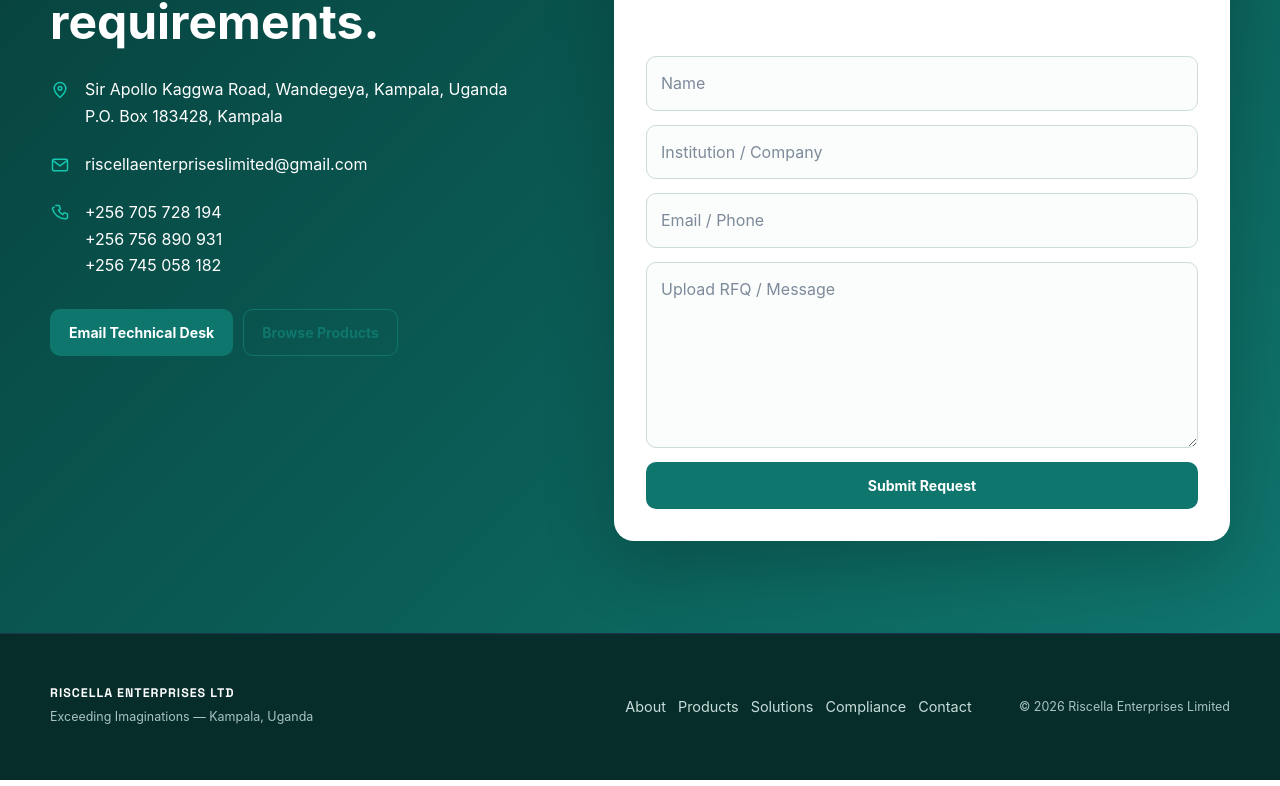
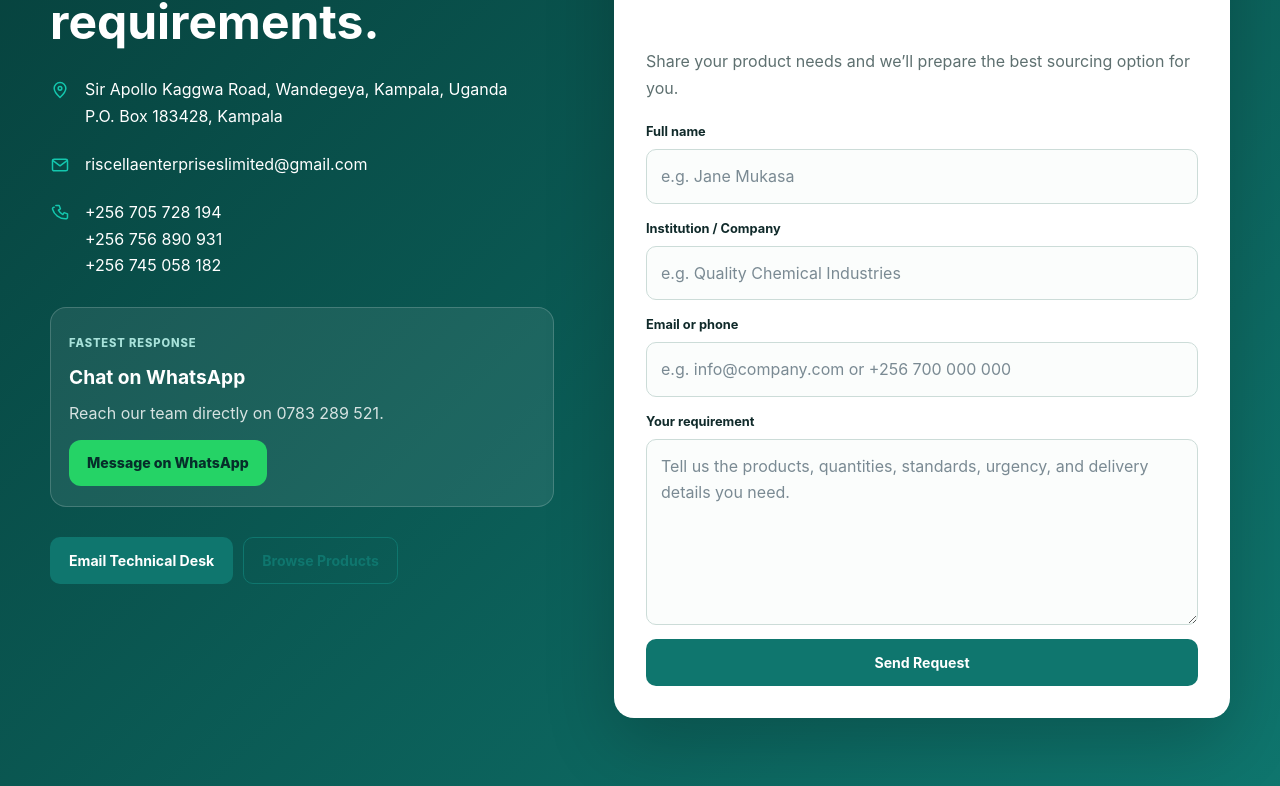
Before and after one commit to Nandalily/Riscella_Enterprises_Ltd, a React (Vite) app: page /contact in a window 1280 px wide. Shown: the part 694-1480 px from the top of the page. Built offline with nearby package versions, Linux system fonts and the light colour scheme.

Commit message:
adjusted

```diff
--- a/src/components/Header.jsx
+++ b/src/components/Header.jsx
@@ -21,8 +21,10 @@
       <div className="wrap nav">
         <Link className="brand" to="/" onClick={closeMenu}>
           <span className="brand-name">
-            RISCELLA <span className="brand-ltd">ENTERPRISES LTD</span>
-          </span>
+            RISCELLA
+            </span>
+            <span className="brand-ltd">ENTERPRISES LTD</span>
+
           <span className="brand-tag">EXCEEDING IMAGINATIONS</span>
         </Link>
 
--- a/src/components/QuoteForm.jsx
+++ b/src/components/QuoteForm.jsx
@@ -4,14 +4,36 @@
 export default function QuoteForm() {
   const [status, setStatus] = useState('')
 
+  function isValidEmailOrPhone(value) {
+    const trimmed = value.trim()
+
+    if (!trimmed) return false
+
+    const emailOk = /^[^\s@]+@[^\s@]+\.[^\s@]+$/.test(trimmed)
+    if (emailOk) return true
+
+    const digitsOnly = trimmed.replace(/\D/g, '')
+    return digitsOnly.length >= 9 && digitsOnly.length <= 15
+  }
+
   function onSubmit(event) {
     event.preventDefault()
 
     const form = new FormData(event.currentTarget)
-    const name = form.get('name')
-    const company = form.get('company')
-    const email = form.get('email')
-    const message = form.get('message')
+    const name = String(form.get('name') ?? '').trim()
+    const company = String(form.get('company') ?? '').trim()
+    const email = String(form.get('email') ?? '').trim()
+    const message = String(form.get('message') ?? '').trim()
+
+    if (!name || !company || !email || !message) {
+      setStatus('Please fill in all fields so we can prepare the right response.')
+      return
+    }
+
+    if (!isValidEmailOrPhone(email)) {
+      setStatus('Please enter a valid email address or phone number.')
+      return
+    }
 
     const body = encodeURIComponent(
       `Name: ${name}\nInstitution / Company: ${company}\nEmail / Phone: ${email}\n\nRFQ / Message:\n${message}`,
@@ -21,24 +43,47 @@
       `mailto:${CONTACT.email}?subject=${encodeURIComponent('RFQ — Riscella Enterprises')}&body=${body}`
 
     setStatus(
-      'Your email client will open with this request. If it does not, write to us directly.',
+      'Your email app is opening with your request. If it does not, send us a quick WhatsApp message instead.',
     )
   }
 
   return (
     <form className="form" onSubmit={onSubmit}>
-      <input name="name" placeholder="Name" required />
-      <input name="company" placeholder="Institution / Company" required />
-      <input name="email" placeholder="Email / Phone" required />
-      <textarea
-        name="message"
-        rows="6"
-        placeholder="Upload RFQ / Message"
-        required
-      />
+      <div className="field-group">
+        <label htmlFor="rfq-name">Full name</label>
+        <input id="rfq-name" name="name" type="text" placeholder="e.g. Jane Mukasa" required />
+      </div>
+
+      <div className="field-group">
+        <label htmlFor="rfq-company">Institution / Company</label>
+        <input id="rfq-company" name="company" type="text" placeholder="e.g. Quality Chemical Industries" required />
+      </div>
+
+      <div className="field-group">
+        <label htmlFor="rfq-email">Email or phone</label>
+        <input
+          id="rfq-email"
+          name="email"
+          type="text"
+          inputMode="email"
+          placeholder="e.g. info@company.com or +256 700 000 000"
+          required
+        />
+      </div>
+
+      <div className="field-group">
+        <label htmlFor="rfq-message">Your requirement</label>
+        <textarea
+          id="rfq-message"
+          name="message"
+          rows="6"
+          placeholder="Tell us the products, quantities, standards, urgency, and delivery details you need."
+          required
+        />
+      </div>
 
       <button className="btn btn-teal" type="submit">
-        Submit Request
+        Send Request
       </button>
 
       {status ? <p className="form-status">{status}</p> : null}
--- a/src/index.css
+++ b/src/index.css
@@ -97,14 +97,14 @@
 .brand-name {
   font-family: var(--heading);
   font-weight: 700;
-  font-size: 1.05rem;
+  font-size: 1.45rem;
   letter-spacing: 0.04em;
-  color: var(--navy);
+  color: rgb(2, 2, 99);
 }
 
 .brand-ltd {
-  font-size: 0.72rem;
-  font-weight: 600;
+  font-size: 0.62rem;
+  font-weight: 500;
   letter-spacing: 0.04em;
   color: var(--navy);
 }
@@ -368,7 +368,7 @@
 .brand-grid {
   display: grid;
   grid-template-columns: repeat(3, 1fr);
-  gap: 16px;
+  gap: 12px;
   margin-top: 22px;
 
 
@@ -745,7 +745,7 @@
 }
 
 .site-footer {
-  background: var(--navy-deep);
+  background: blue;
   border-top: 1px solid var(--navy-line);
   color: #6e7c90;
   font-size: 0.78rem;
--- a/src/multipage.css
+++ b/src/multipage.css
@@ -56,9 +56,10 @@
 }
 
 .brand-name {
-  font-weight: 850;
+  font-weight: 700;
   letter-spacing: .08em;
-  font-size: 1rem;
+  font-size: 1.65rem;
+  color:#0d4f82;
 }
 
 .brand-ltd {
@@ -140,6 +141,10 @@
   border-color: var(--riscella-green);
   color: var(--riscella-green) !important;
   background: transparent;
+}
+
+.btn-ghost-dark:hover {
+  background: rgba(15, 118, 110, 0.06);
 }
 
 .menu-toggle { display: none; }
@@ -339,25 +344,83 @@
 
 .brand-grid {
   display: grid;
-  grid-template-columns: repeat(6, 1fr);
+  grid-template-columns: repeat(5, minmax(0, 1fr));
   gap: 12px;
+  margin-top: 26px;
 }
 
 .brand-tile {
-  min-height: 90px;
+  min-height: 110px;
   display: grid;
   place-items: center;
   text-align: center;
-  padding: 15px;
-  border: 1px solid var(--riscella-line);
-  border-radius: 14px;
-  background: #fff;
-  font-weight: 800;
+  padding: 16px 14px;
+  border: 1px solid rgba(12, 45, 64, 0.12);
+  border-radius: 12px;
+  background: #0d2d45;
+  color: #fff;
+  font-weight: 700;
+  box-shadow: inset 0 1px 0 rgba(255,255,255,0.08);
+}
+
+.brand-tile > span {
+  display: block;
+  line-height: 1.15;
+  letter-spacing: -.04em;
+  color: #fff;
+}
+
+.brand-mark {
+  width: 36px;
+  height: 36px;
+  margin: 0 auto 8px;
+  border: 2px solid rgba(255, 255, 255, 0.75);
+  border-radius: 50%;
+  display: grid;
+  place-items: center;
+  font-size: 0.95rem;
+  color: #fff;
+}
+
+.logo-merck {
+  font-size: clamp(1.15rem, 1.4vw, 1.7rem);
+  letter-spacing: .08em;
+}
+
+.logo-reagecon,
+.logo-fisher,
+.logo-loba,
+.logo-pallav,
+.logo-actylis {
+  font-size: clamp(1.05rem, 1.3vw, 1.55rem);
+}
+
+.logo-fisher {
+  font-weight: 600;
+}
+
+.logo-loba {
+  font-family: Georgia, "Times New Roman", serif;
+  font-style: italic;
+}
+
+.logo-pallav {
+  font-family: Georgia, "Times New Roman", serif;
 }
 
 .section-cta {
-  margin-top: 30px;
+  margin-top: 46px;
   text-align: center;
+}
+
+.section-cta .btn-ghost-dark {
+  min-width: min(440px, 100%);
+  min-height: 68px;
+  padding: 18px 36px !important;
+  border-radius: 16px;
+  border-width: 2px;
+  font-size: clamp(1.05rem, 2vw, 1.8rem);
+  letter-spacing: -.03em;
 }
 
 .split-heading {
@@ -484,6 +547,9 @@
 
 .categories-timeline {
   position: relative;
+  display: grid;
+  grid-template-columns: repeat(4, minmax(0, 1fr));
+  gap: 18px;
   padding: 10px 0;
 }
 
@@ -492,45 +558,31 @@
 }
 
 .categories-timeline::before {
-  content: "";
-  position: absolute;
-  top: 0;
-  bottom: 0;
-  left: 50%;
-  width: 2px;
-  background: #013362;
-  /* weight: 400; */
+  display: none;
 }
 
 .category-timeline-item {
-  width: 50%;
+  width: 100%;
   position: relative;
-  padding: 15px 40px 25px 0;
+  padding: 0;
 }
 
 .category-timeline-item.timeline-right {
-  margin-left: 50%;
-  padding: 15px 0 25px 40px;
+  margin-left: 0;
+  padding: 0;
 }
 
 .timeline-dot {
-  position: absolute;
-  top: 31px;
-  right: -8px;
-  width: 16px;
-  height: 16px;
-  border-radius: 50%;
-  /* background: var(--riscella-green); */
-  border: 4px solid #edf7f5;
-  box-shadow: 0 0 0 2px var(--riscella-green);
+  display: none;
 }
 
 .timeline-right .timeline-dot {
-  left: -8px;
+  left: auto;
   right: auto;
 }
 
 .category-card {
+  width: min(100%, 520px);
   background: rgb(94, 150, 152);
   border: 1px solid var(--riscella-green-dark);
   border-radius: var(--riscella-radius);
@@ -552,10 +604,20 @@
   background: rgba(255, 255, 255, .16);
 }
 
-.category-card-header h3 { margin: 0; }
+.category-card-header h3 {
+  margin: 0;
+  color: #fff;
+}
 
 .category-range,
-.category-applications { color: rgba(255, 255, 255, .86); }
+.category-applications {
+  color: #0d4f82;
+}
+
+.category-range strong,
+.category-applications strong {
+  color: #fff;
+}
 
 .note {
   margin-top: 35px;
@@ -564,6 +626,7 @@
   background: #fff;
   border-radius: 10px;
   color: var(--riscella-muted);
+  font-size: .95rem;
 }
 
 .sector-card > svg,
@@ -674,6 +737,56 @@
   margin-top: 30px;
 }
 
+.contact-quick-links {
+  margin-top: 28px;
+}
+
+.contact-quick-card {
+  padding: 20px 18px;
+  border-radius: 16px;
+  background: rgba(255,255,255,0.08);
+  border: 1px solid rgba(255,255,255,0.18);
+}
+
+.contact-quick-card h3 {
+  margin: 8px 0 6px;
+  font-size: 1.2rem;
+  color: #fff;
+}
+
+.contact-quick-card p {
+  margin: 0 0 14px;
+  color: rgba(255,255,255,0.82);
+}
+
+.contact-card-tag {
+  display: inline-block;
+  font-size: .7rem;
+  letter-spacing: .08em;
+  text-transform: uppercase;
+  color: #a8e2da;
+  font-weight: 800;
+}
+
+.btn-whatsapp {
+  display: inline-flex;
+  align-items: center;
+  justify-content: center;
+  min-height: 46px;
+  padding: 11px 18px !important;
+  border-radius: 12px;
+  background: #25d366 !important;
+  color: #062d2a !important;
+  border: 0;
+  font-weight: 800 !important;
+  text-decoration: none;
+}
+
+.btn-whatsapp:hover {
+  background: #1ebd5a !important;
+  box-shadow: 0 12px 24px rgba(37, 211, 102, 0.25);
+}
+
 .contact-form-panel {
   padding: 32px;
   background: #fff;
@@ -682,9 +795,25 @@
   box-shadow: 0 25px 70px rgba(0,0,0,.2);
 }
 
+.request-help-text {
+  margin: -8px 0 20px;
+  color: var(--riscella-muted);
+}
+
 .form {
   display: grid;
   gap: 14px;
+}
+
+.field-group {
+  display: grid;
+  gap: 7px;
+}
+
+.field-group label {
+  font-size: .8rem;
+  font-weight: 700;
+  color: var(--riscella-ink);
 }
 
 .form input,
@@ -696,6 +825,11 @@
   font: inherit;
   color: var(--riscella-ink);
   background: #fbfdfc;
+}
+
+.form input::placeholder,
+.form textarea::placeholder {
+  color: #7a8a93;
 }
 
 .form input:focus,
@@ -711,7 +845,7 @@
 }
 
 .site-footer {
-  background: #062d2a;
+  background: #262b3e;
   color: #d7e9e6;
   padding: 35px 0;
 }
--- a/src/pages/About.jsx
+++ b/src/pages/About.jsx
@@ -1,7 +1,7 @@
 import { TARGET_SECTORS, VALUES } from '../data'
 import { Icon } from '../icons'
 import PageHero from '../components/PageHero'
-import laboratoryImg from '../assets/Laboratory.jpg'
+import laboratoryImg from '../assets/hero 1.jpg'
 
 export default function About() {
   return (
--- a/src/pages/Compliance.jsx
+++ b/src/pages/Compliance.jsx
@@ -1,7 +1,7 @@
 import { ADVANTAGES, REGULATORY } from '../data'
 import { Icon } from '../icons'
 import PageHero from '../components/PageHero'
-import laboratoryImg from '../assets/Laboratory.jpg'
+import laboratoryImg from '../assets/reagent.jpg'
 
 export default function Compliance() {
   return (
--- a/src/pages/Contact.jsx
+++ b/src/pages/Contact.jsx
@@ -6,6 +6,9 @@
 import laboratoryImg from '../assets/Laboratory.jpg'
 
 export default function Contact() {
+  const whatsappNumber = '0783289521'
+  const whatsappHref = `https://wa.me/256783289521?text=${encodeURIComponent('Hello Riscella Enterprises Limited, I would like to request a quote for laboratory products and supplies.')}`
+
   return (
     <>
       <PageHero
@@ -50,6 +53,22 @@
                 </div>
               </div>
 
+              <div className="contact-quick-links">
+                <div className="contact-quick-card whatsapp-card">
+                  <span className="contact-card-tag">Fastest response</span>
+                  <h3>Chat on WhatsApp</h3>
+                  <p>Reach our team directly on 0783 289 521.</p>
+                  <a
+                    className="btn btn-whatsapp"
+                    href={whatsappHref}
+                    target="_blank"
+                    rel="noreferrer"
+                  >
+                    Message on WhatsApp
+                  </a>
+                </div>
+              </div>
+
               <div className="contact-actions">
                 <a className="btn btn-teal" href={`mailto:${CONTACT.email}`}>
                   Email Technical Desk
@@ -63,6 +82,9 @@
             <div className="contact-form-panel">
               <p className="section-kicker">Request a Quote</p>
               <h2>Send your requirements</h2>
+              <p className="request-help-text">
+                Share your product needs and we’ll prepare the best sourcing option for you.
+              </p>
               <QuoteForm />
             </div>
           </div>
--- a/src/pages/HowToOrder.jsx
+++ b/src/pages/HowToOrder.jsx
@@ -1,7 +1,7 @@
 import { Link } from 'react-router-dom'
 import { STEPS } from '../data'
 import PageHero from '../components/PageHero'
-import equipmentImg from '../assets/equipment.jpg'
+import equipmentImg from '../assets/protectives.jpg'
 
 export default function HowToOrder() {
   return (
--- a/src/pages/Products.jsx
+++ b/src/pages/Products.jsx
@@ -1,7 +1,7 @@
 import { CATEGORIES, BRANDS } from '../data'
 import { Icon } from '../icons'
 import PageHero from '../components/PageHero'
-import product3Img from '../assets/product3.jpg'
+import product3Img from '../assets/image3.png'
 
 export default function Products() {
   return (
--- a/src/pages/Solutions.jsx
+++ b/src/pages/Solutions.jsx
@@ -1,7 +1,7 @@
 import { CLIENTS, SECTORS } from '../data'
 import { Icon } from '../icons'
 import PageHero from '../components/PageHero'
-import solutionImg from '../assets/solution.jpg'
+import solutionImg from '../assets/equip.jpg'
 
 export default function Solutions() {
   return (
```
Also changed, not shown: src/assets/nana.jpg (deleted), src/assets/solution.jpg (deleted).
